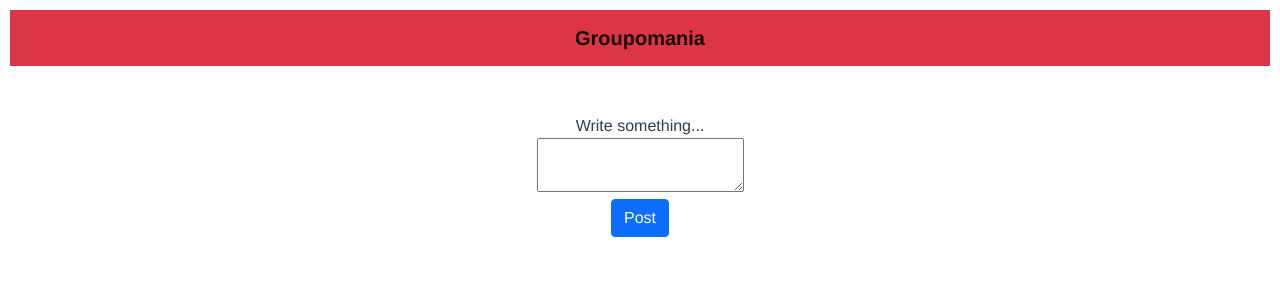
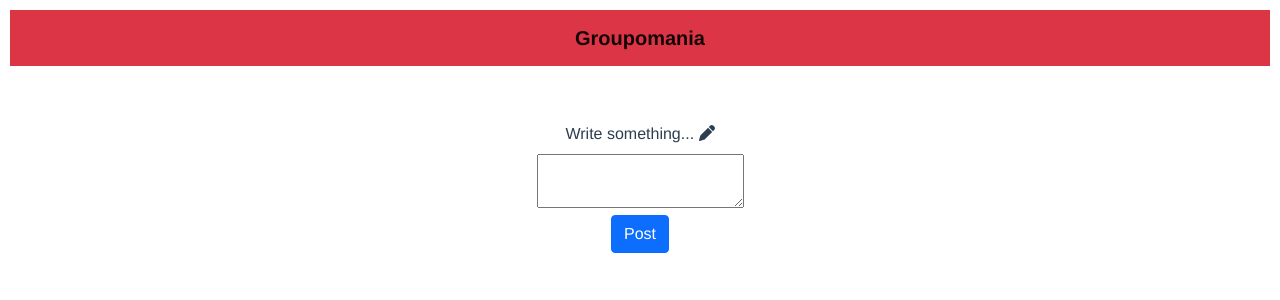
Before and after one commit to jda447/Connect-E, a Vue app in the folder groupomania/: page / in a window 1280 px wide. Shown: the top 300 px of the page. Built offline with nearby package versions, Linux system fonts and the light colour scheme.

Commit message:
fontawesome

```diff
--- a/groupomania/package.json
+++ b/groupomania/package.json
@@ -8,6 +8,9 @@
     "lint": "vue-cli-service lint"
   },
   "dependencies": {
+    "@fortawesome/fontawesome-svg-core": "^6.1.1",
+    "@fortawesome/free-solid-svg-icons": "^6.1.1",
+    "@fortawesome/vue-fontawesome": "^3.0.0-5",
     "bootstrap": "^5.1.3",
     "bootstrap-vue": "^2.22.0",
     "core-js": "^3.8.3",
--- a/groupomania/src/App.vue
+++ b/groupomania/src/App.vue
@@ -2,12 +2,12 @@
   <div id="app">
     <NavBar></NavBar>
     <form @submit.prevent= 'createPost'>
-    <div><label>Write something...</label></div>
+    <div><label class="m-2">Write something... <font-awesome-icon :icon="['fas', 'pen']" /></label></div>
     <div><textarea v-model="body"></textarea></div>
     <div><button type="submit" class="btn btn-primary mb-5">Post</button></div>
     </form>
     <div v-for="(post, index) in posts" :key="index">
-    <div v-if=post.body class="border col-5 shadow-sm mx-auto">
+    <div v-if=post.body class="border col-5 shadow-sm mb-2 mx-auto">
      <UserPosts :body="post.body"></UserPosts></div>
     </div>
   </div>
--- a/groupomania/src/main.js
+++ b/groupomania/src/main.js
@@ -3,4 +3,13 @@ import App from './App.vue'
 import 'bootstrap'
 import 'bootstrap/dist/css/bootstrap.min.css'
 
-createApp(App).mount('#app')
+import { library } from "@fortawesome/fontawesome-svg-core";
+import { faPen } from "@fortawesome/free-solid-svg-icons";
+
+library.add(faPen);
+
+import { FontAwesomeIcon } from "@fortawesome/vue-fontawesome";
+
+createApp(App)
+  .component("font-awesome-icon", FontAwesomeIcon)
+  .mount("#app");
```
Also changed, not shown: 1 other file (tests, documents, lock files or other folders).
